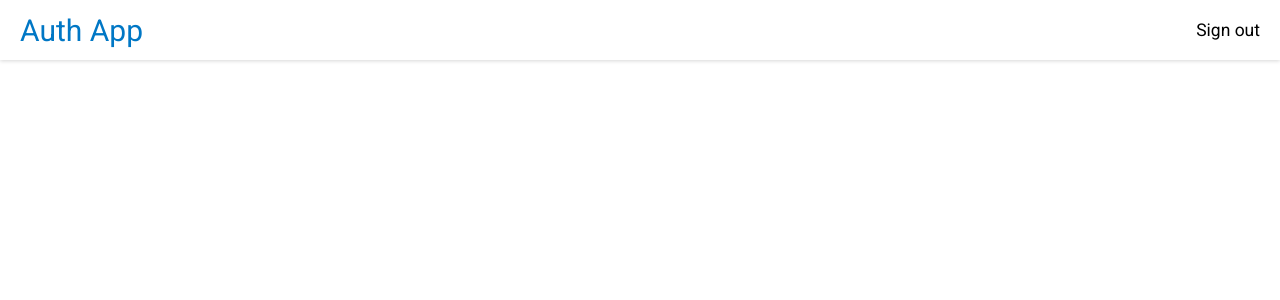
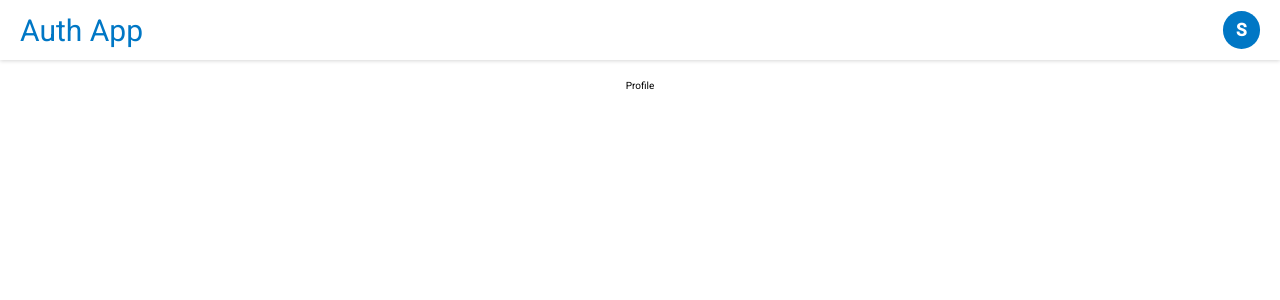
Before and after one commit to rakshian24/mern-user-auth-base, a React (Create React App) app in the folder frontend/: page /profile in a window 1280 px wide. Before the commit this address had no page. Shown: the top 300 px of the page. Built offline with nearby package versions, Linux system fonts and the light colour scheme; sample sign-in values are in the browser's storage.

Commit message:
feat: added avatar in header bar

```diff
--- a/frontend/src/App.jsx
+++ b/frontend/src/App.jsx
@@ -9,6 +9,7 @@ import Dashboard from './pages/dashboard/Dashboard';
 import Home from './pages/home/Home';
 import { StyledToastContainer } from './common/styled-components';
 import ProtectedRoute from './components/ProtectedRoute';
+import Profile from './pages/profile/Profile';
 
 const AppWrapper = styled.div`
   height: 100vh;
@@ -40,6 +41,7 @@ const App = () => {
           {/* Protected routes */}
           <Route path='' element={<ProtectedRoute />}>
             <Route element={<Dashboard />} path='dashboard' />
+            <Route element={<Profile />} path='profile' />
           </Route>
 
         </Routes>
--- /dev/null
+++ b/frontend/src/components/Avatar.jsx
@@ -0,0 +1,40 @@
+import React from 'react';
+import { styled } from 'styled-components';
+import { useSelector } from 'react-redux';
+
+const StyledAvatar = styled.div([], props => ({
+  display: 'flex',
+  borderRadius: '50%',
+  background: '#0077c5',
+  display: 'flex',
+  alignItems: 'center',
+  justifyContent: 'center',
+  color: '#ffffff',
+  fontSize: '1.75rem',
+  fontWeight: 600,
+  cursor: 'pointer',
+  width: '3.75rem',
+  height: '3.75rem',
+
+  ...(props.size && props.size === 'md' && {
+    width: '3.75rem',
+    height: '3.75rem'
+  }),
+  ...(props.size && props.size === 'lg' && {
+    width: '7rem',
+    height: '7rem',
+    fontSize: '3rem',
+    fontWeight: 500,
+  })
+}));
+
+const Avatar = ({ size, handleOnClick }) => {
+  const { userInfo } = useSelector((state) => state.auth);
+  return (
+    <StyledAvatar size={size} onClick={handleOnClick}>
+      {userInfo?.name[0]?.toUpperCase() || 'U'}
+    </StyledAvatar>
+  )
+}
+
+export default Avatar
--- /dev/null
+++ b/frontend/src/components/BlueDot.jsx
@@ -0,0 +1,110 @@
+import React, { useState } from 'react';
+import { styled } from 'styled-components';
+import { useNavigate } from 'react-router-dom';
+import { useDispatch } from 'react-redux';
+
+import Avatar from './Avatar';
+import { Link } from 'react-router-dom';
+import { useSignOutMutation } from '../slices/userApiSlice';
+import { clearCredentials } from '../slices/authSlice';
+
+const BlueDotDropDownContainer = styled.div`
+  width: 100%;
+  box-shadow: rgba(0, 0, 0, 0.16) 0px 1px 4px;
+  height: auto;
+  z-index: 99999;
+  position: absolute;
+  top: 6.4rem;
+  right: 0;
+  background: #ffffff;
+  padding: 2rem 1.5rem;
+  display: flex;
+  align-items: center;
+  flex-direction: column;
+
+  @media screen and (min-width: 1024px){
+    width: 38rem;
+    margin-right: 1rem;
+  }
+`;
+
+const UserName = styled.p`
+  font-size: 2.5rem;
+  text-transform: uppercase;
+  font-weight: 500;
+  margin-top: 1.2rem;
+`;
+
+const UserEmail = styled.p`
+  font-size: 1.65rem;
+  font-weight: 300;
+  margin-top: 0.5rem;
+  margin-bottom: 2rem;
+`;
+
+const LinkText = styled.p`
+  font-size: 1.85rem;
+  font-weight: 500;
+  color: #0077c5;
+  cursor: pointer;
+`;
+
+const SignOutButton = styled.button`
+  margin-top: 3.5rem;
+  font-size: 1.85rem;
+  border: none;
+  outline: none;
+  background: #e3e5e8;
+  padding: 1rem 2rem;
+  border-radius: 0.8rem;
+  font-weight: 500;
+  width: 100%;
+  cursor: pointer;
+
+  @media screen and (min-width: 501px) and (max-width: 1023px){
+    width: 50%;
+  }
+
+`;
+
+const BlueDot = ({ userInfo }) => {
+  const [isBlueDotClicked, setIsBlueDotClicked] = useState(false);
+
+  const dispatch = useDispatch();
+  const navigate = useNavigate();
+
+  const [signOut] = useSignOutMutation();
+
+  const handleSignOut = async () => {
+    try {
+      await signOut().unwrap();
+      dispatch(clearCredentials());
+      navigate('/sign-in');
+    } catch (err) {
+      console.error(err);
+    }
+  };
+
+  const handleBlueDotClick = () => {
+    setIsBlueDotClicked(!isBlueDotClicked)
+  }
+
+  return (
+    <>
+      <Avatar handleOnClick={() => handleBlueDotClick()} />
+      {isBlueDotClicked && userInfo && <BlueDotDropDownContainer>
+        <Avatar size={'lg'} />
+        <UserName>{userInfo?.name || 'UserName'}</UserName>
+        <UserEmail>{userInfo?.email || 'Email'}</UserEmail>
+        <Link to='/profile'>
+          <LinkText onClick={() => setIsBlueDotClicked(false)}> Edit Profile</LinkText>
+        </Link>
+        <SignOutButton onClick={handleSignOut}>
+          Sign out
+        </SignOutButton>
+      </BlueDotDropDownContainer>}
+    </>
+  )
+}
+
+export default BlueDot
--- a/frontend/src/components/Header.jsx
+++ b/frontend/src/components/Header.jsx
@@ -1,11 +1,9 @@
 import React from 'react';
-import { useDispatch, useSelector } from 'react-redux';
+import { useSelector } from 'react-redux';
 import { styled } from 'styled-components';
-import { useNavigate } from 'react-router-dom';
 
 import Logo from './Logo';
-import { useSignOutMutation } from '../slices/userApiSlice';
-import { clearCredentials } from '../slices/authSlice';
+import BlueDot from './BlueDot';
 
 const StyledHeader = styled.header`
   padding: 1.5rem 2rem;
@@ -17,34 +15,12 @@ const StyledHeader = styled.header`
   position: sticky;
 `;
 
-const SignOutText = styled.p`
-  font-size: 1.75rem;
-  cursor: pointer;
-`;
-
 const Header = () => {
-  const dispatch = useDispatch();
-  const navigate = useNavigate();
-
-  const [signOut] = useSignOutMutation();
-
   const { userInfo } = useSelector((state) => state.auth);
-
-
-  const handleSignOut = async () => {
-    try {
-      await signOut().unwrap();
-      dispatch(clearCredentials());
-      navigate('/sign-in');
-    } catch (err) {
-      console.error(err);
-    }
-  };
-
   return (
     <StyledHeader>
       <Logo title="Auth App" />
-      {userInfo && <SignOutText onClick={handleSignOut}>Sign out</SignOutText>}
+      {userInfo && <BlueDot userInfo={userInfo} />}
     </StyledHeader>
   )
 }
--- /dev/null
+++ b/frontend/src/pages/profile/Profile.jsx
@@ -0,0 +1,9 @@
+import React from 'react'
+
+const Profile = () => {
+  return (
+    <div>Profile</div>
+  )
+}
+
+export default Profile
```
